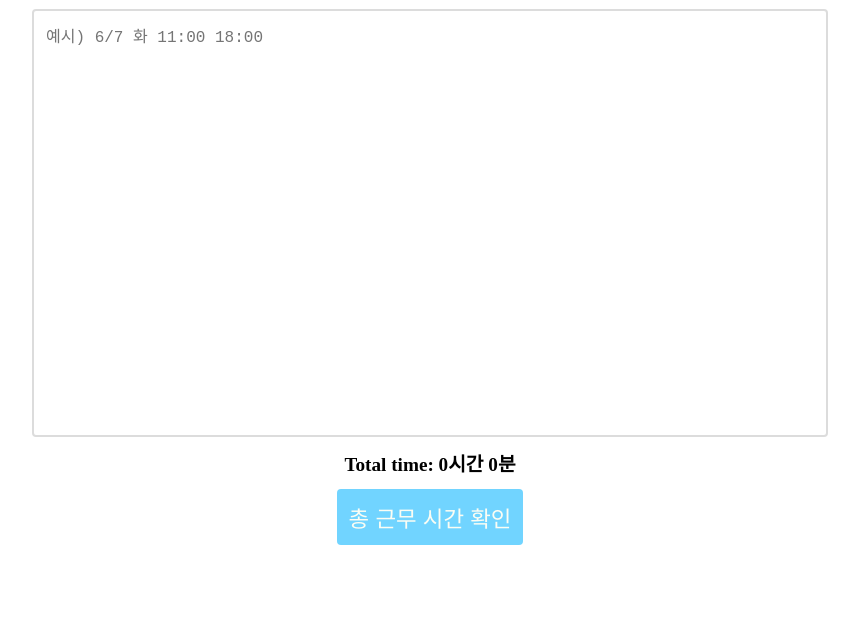
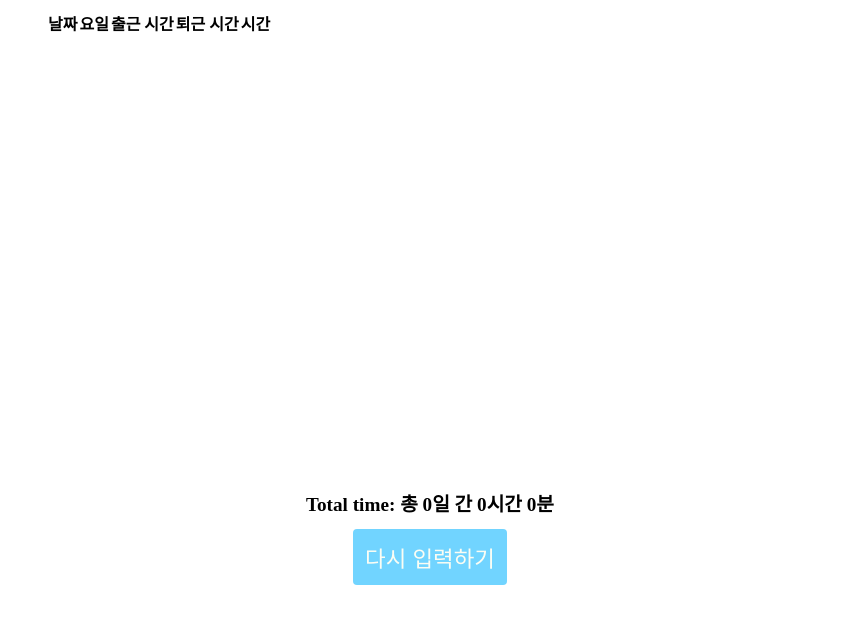
Before and after one commit to 0sinf/bills, a plain HTML site: page index.html in a window 1280 px wide. Both pictures are taken after a click on the button "총 근무 시간 확인". Shown: the part 61-684 px from the top of the page, without its empty margins (210-1069 px from the left). Drawn offline with Linux system fonts and the light colour scheme.

Commit message:
feat: show table

```diff
--- /dev/null
+++ b/calculate.js
@@ -0,0 +1,84 @@
+function calculate() {
+  const container = document.getElementById("container");
+  const times = document.getElementById("times");
+  const content = document.getElementById("content");
+  const result = document.getElementById("result");
+
+  const [totalH, totalM, listOfTr, day] = getTotalTimes(times.value);
+
+  content.innerHTML = getTable(listOfTr);
+  result.innerHTML = getResult(totalH, totalM, day);
+  container.innerHTML += createButton();
+}
+
+function createButton() {
+  return '<button class="button" onclick="display()">다시 입력하기</button>';
+}
+
+function getTable(listOfTr) {
+  return `
+    <table>
+      <thead>
+        <tr>
+          <th>날짜</th>
+          <th>요일</th>
+          <th>출근 시간</th>
+          <th>퇴근 시간</th>
+          <th>시간</th>
+        </tr>
+      </thead>
+      ${listOfTr}
+    </table>
+  `;
+}
+
+function getTotalTimes(times) {
+  let cnt = 0;
+
+  let [totalH, totalM, listOfTr] = times.split("\n").reduce(
+    (prev, time) => {
+      if (!time) {
+        return prev;
+      }
+
+      const [date, dayOfWeek, start, end] = time.split(" ");
+
+      const [hour, min] = getHourAndMinByTime(start, end);
+
+      const tr = `<tr><td>${date}</td><td>${dayOfWeek}</td><td>${start}</td><td>${end}</td><td>${hour}시간 ${min}분</td></tr>`;
+
+      prev[0] += hour;
+      prev[1] += min;
+      prev[2].push(tr);
+      cnt += 1;
+      return prev;
+    },
+    [0, 0, []]
+  );
+
+  totalH += Math.floor(totalM / 60);
+  totalM = totalM % 60;
+
+  return [totalH, totalM, listOfTr.join(""), cnt];
+}
+
+function getHourAndMinByTime(start, end) {
+  const [startHour, startMin] = start.split(":").map(Number);
+  const [endHour, endMin] = end.split(":").map(Number);
+
+  let h = endHour - startHour;
+  let m = endMin - startMin;
+
+  if (endMin - startMin < 0) {
+    m = 60 + m;
+    h = h - 1;
+  }
+
+  return [h, m];
+}
+
+function getResult(totalH, totalM, day) {
+  return `
+  Total time: 총 ${day}일 간 ${totalH}시간 ${totalM}분
+  `;
+}
--- a/index.css
+++ b/index.css
@@ -52,8 +52,12 @@ textarea {
 
 .content {
   width: 60%;
-  height: 50%;
+  height: 60%;
+}
 
+.textarea {
+  width: 100%;
+  height: 100%;
   padding: var(--padding);
 
   border: var(--border-size-s) solid var(--line-color);
@@ -64,7 +68,7 @@ textarea {
   margin-bottom: var(--margin-ns);
 }
 
-.content:focus {
+.textarea:focus {
   border: var(--border-size-s) solid var(--line-focus-color);
 }
 
--- a/index.html
+++ b/index.html
@@ -6,18 +6,10 @@
     <meta name="viewport" content="width=device-width, initial-scale=1.0" />
     <link rel="stylesheet" href="index.css" />
     <script defer src="index.js"></script>
+    <script defer src="calculate.js"></script>
     <title>Get total</title>
   </head>
   <body>
-    <div class="container">
-      <h1 class="title">근무 시간 입력하기</h1>
-      <textarea
-        class="content"
-        id="times"
-        placeholder="예시) 6/7 화 11:00 18:00"
-      ></textarea>
-      <div class="result" id="result"></div>
-      <button class="button" onclick="onClick()">총 근무 시간 확인</button>
-    </div>
+    <div class="container" id="container"></div>
   </body>
 </html>
--- a/index.js
+++ b/index.js
@@ -1,53 +1,18 @@
-function onClick() {
-  const times = document.getElementById("times");
-  const result = document.getElementById("result");
+function display() {
+  const container = document.getElementById("container");
 
-  const [totalH, totalM] = getTotalTimes(times.value);
-
-  result.innerHTML = getResult(totalH, totalM);
+  container.innerHTML = `
+    <h1 class="title">근무 시간 입력하기</h1>
+    <article id="content" class="content">
+      <textarea
+        class="textarea"
+        id="times"
+        placeholder="예시) 6/7 화 11:00 18:00"
+      ></textarea>
+      <button class="button" onclick="calculate()">총 근무 시간 확인</button>
+    </article>
+    <div class="result" id="result"></div>
+  `;
 }
 
-function getTotalTimes(times) {
-  let [totalH, totalM] = times.split("\n").reduce(
-    (prev, time) => {
-      if (!time) {
-        return prev;
-      }
-
-      const [date, dayOfWeek, start, end] = time.split(" ");
-
-      const [hour, min] = getHourAndMinByTime(start, end);
-
-      prev[0] += hour;
-      prev[1] += min;
-      return prev;
-    },
-    [0, 0]
-  );
-
-  totalH += Math.floor(totalM / 60);
-  totalM = totalM % 60;
-
-  return [totalH, totalM];
-}
-
-function getHourAndMinByTime(start, end) {
-  const [startHour, startMin] = start.split(":").map(Number);
-  const [endHour, endMin] = end.split(":").map(Number);
-
-  let h = endHour - startHour;
-  let m = endMin - startMin;
-
-  if (endMin - startMin < 0) {
-    m = 60 + m;
-    h = h - 1;
-  }
-
-  return [h, m];
-}
-
-function getResult(totalH, totalM) {
-  return `
-  Total time: ${totalH}시간 ${totalM}분
-  `;
-}
+display();
```
